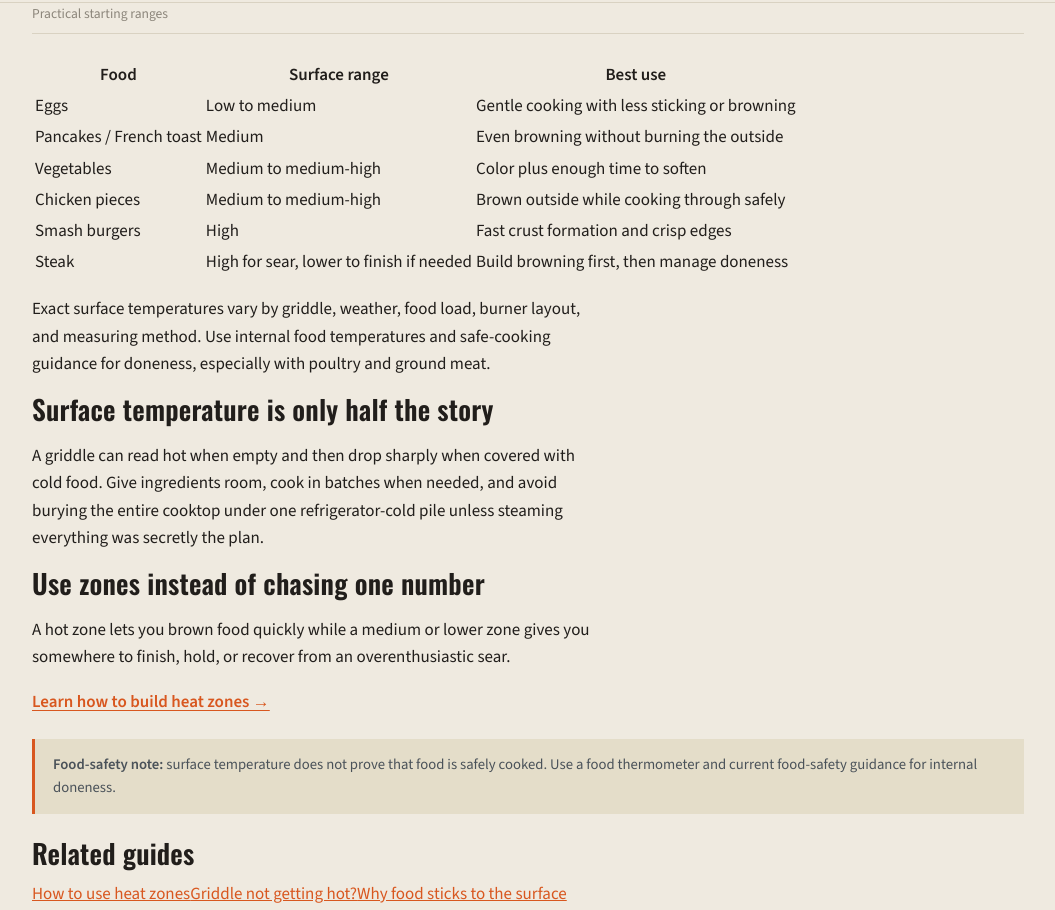
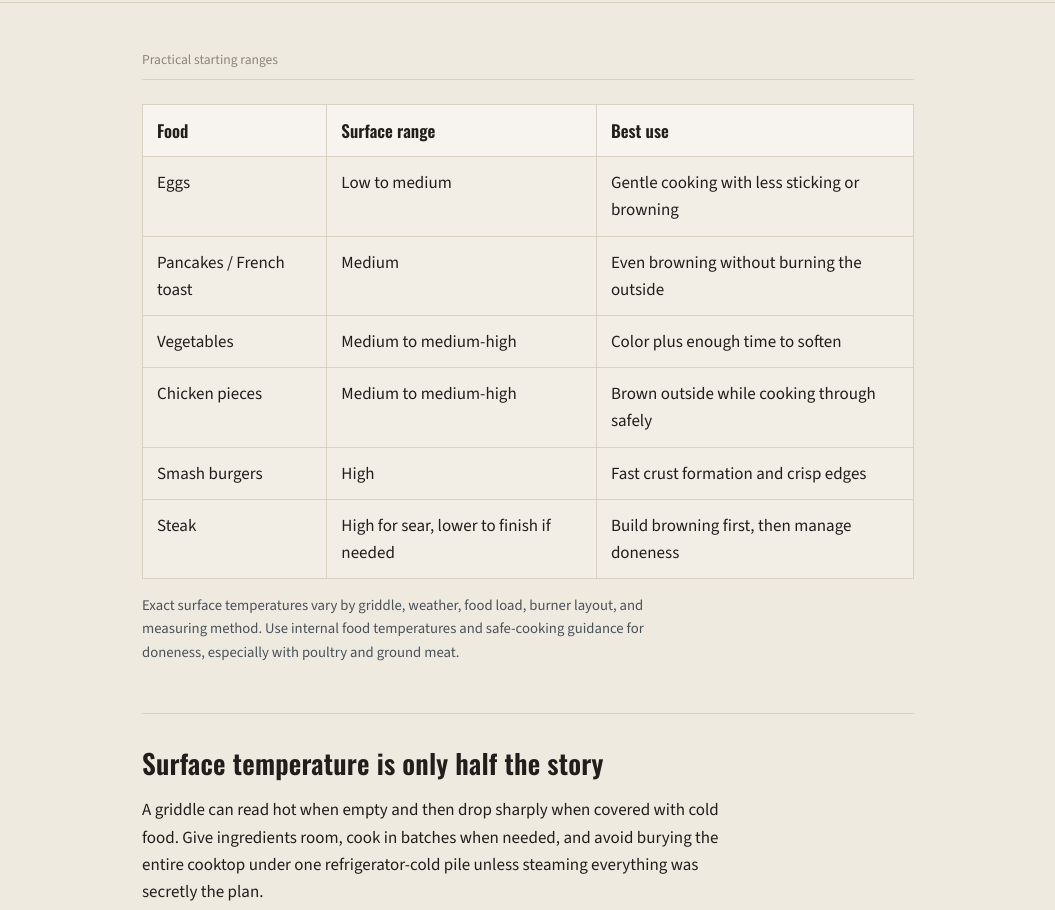
Before and after one commit to Hansumhunk/flat-top-forge, a plain HTML site: page guides/griddle-cooking-temperatures.html in a window 1280 px wide. Shown: the part 393-1303 px from the top of the page, without its empty margins (112-1167 px from the left). Drawn offline with nearby package versions, Linux system fonts and the light colour scheme.

Commit message:
Add article and reference table styles

```diff
--- a/style.css
+++ b/style.css
@@ -55,9 +55,27 @@ nav a:hover { color: var(--flame); }
 .cta { display: inline-block; margin-top: 8px; padding: 12px 22px; background: var(--charcoal); color: var(--paper); text-decoration: none; font-family: 'Oswald', sans-serif; font-weight: 500; letter-spacing: 0.3px; }
 .cta:hover { background: var(--flame); color: var(--paper); }
 .text-link { font-weight: 600; text-decoration-thickness: 1px; text-underline-offset: 3px; }
+
+.article { border-bottom: 1px solid var(--line); }
+.article-wrap { max-width: 820px; padding-top: 12px; padding-bottom: 32px; }
+.article section { padding: 34px 0; border-bottom: 1px solid var(--line); }
+.article section:last-child { border-bottom: none; }
+.article h2 { margin-bottom: 12px; }
+.article p, .article li { max-width: 70ch; }
+.steps { padding-left: 24px; }
+.steps li + li { margin-top: 12px; }
+.related-links { display: grid; gap: 10px; }
+.related-links h2 { margin-bottom: 4px; }
+.related-links a { font-weight: 600; }
+.table-wrap { width: 100%; overflow-x: auto; margin: 20px 0 12px; }
+.reference-table { width: 100%; border-collapse: collapse; min-width: 620px; background: rgba(255,255,255,0.2); }
+.reference-table th, .reference-table td { text-align: left; padding: 12px 14px; border: 1px solid var(--line); vertical-align: top; }
+.reference-table th { font-family: 'Oswald', sans-serif; font-weight: 600; background: rgba(255,255,255,0.34); }
+.small-note { color: var(--steel); font-size: 0.92rem; }
+
 footer { padding: 32px 0 48px; color: var(--ash); font-size: 0.9rem; }
 footer a { color: var(--ash); }
 footer nav { margin-top: 10px; gap: 8px 18px; }
 footer nav a { font-size: 0.85rem; }
 .disclosure-note { background: #E4DDC9; border-left: 3px solid var(--flame); padding: 14px 18px; font-size: 0.92rem; color: var(--steel); margin: 24px 0; }
-@media (max-width: 800px) { .grid-3, .recipe-grid, .category-grid { grid-template-columns: 1fr; } h1 { font-size: 2rem; } .site-header .wrap { align-items: flex-start; } }
+@media (max-width: 800px) { .grid-3, .recipe-grid, .category-grid { grid-template-columns: 1fr; } h1 { font-size: 2rem; } .site-header .wrap { align-items: flex-start; } .article-wrap { padding-top: 0; } }
```
